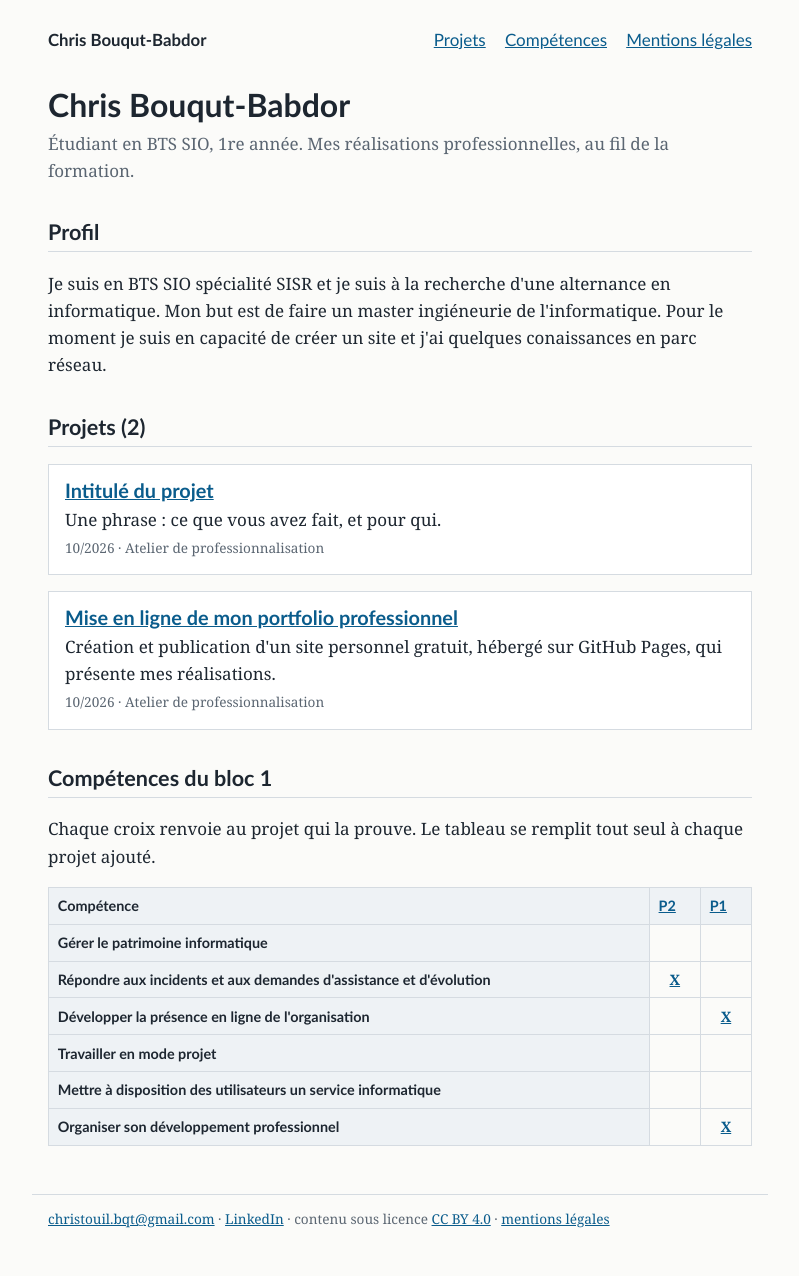
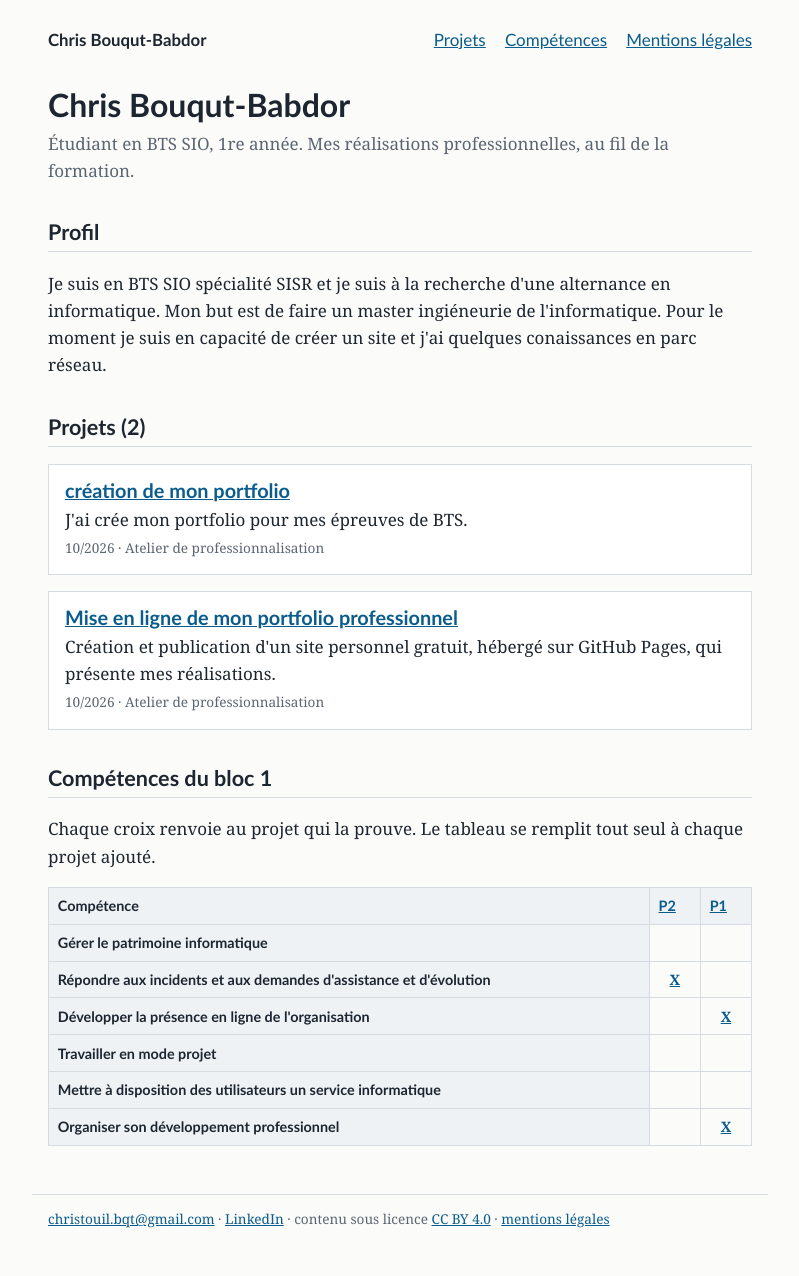
Before and after one commit to Chris-bqt/portfolio, a Jekyll site: the page built from index.html, in a window 1280 px wide. Shown: the whole page, without its empty margins (240-1039 px from the left). Built offline with Jekyll 4.4.1, drawn with Linux system fonts in a browser that asks for light colours.

Commit message:
Modify project title and resume details
Updated project title and resume in markdown file.

```diff
--- a/_projets/2026-10-sauvegarde-portail.md
+++ b/_projets/2026-10-sauvegarde-portail.md
@@ -1,8 +1,8 @@
 ---
-title: "Intitulé du projet"
+title: "création de mon portfolio"
 date: 2026-10-07
 cadre: "Atelier de professionnalisation"
-resume: "Une phrase : ce que vous avez fait, et pour qui."
+resume: "J'ai crée mon portfolio pour mes épreuves de BTS."
 competences: [c2]
 ---
 
```
